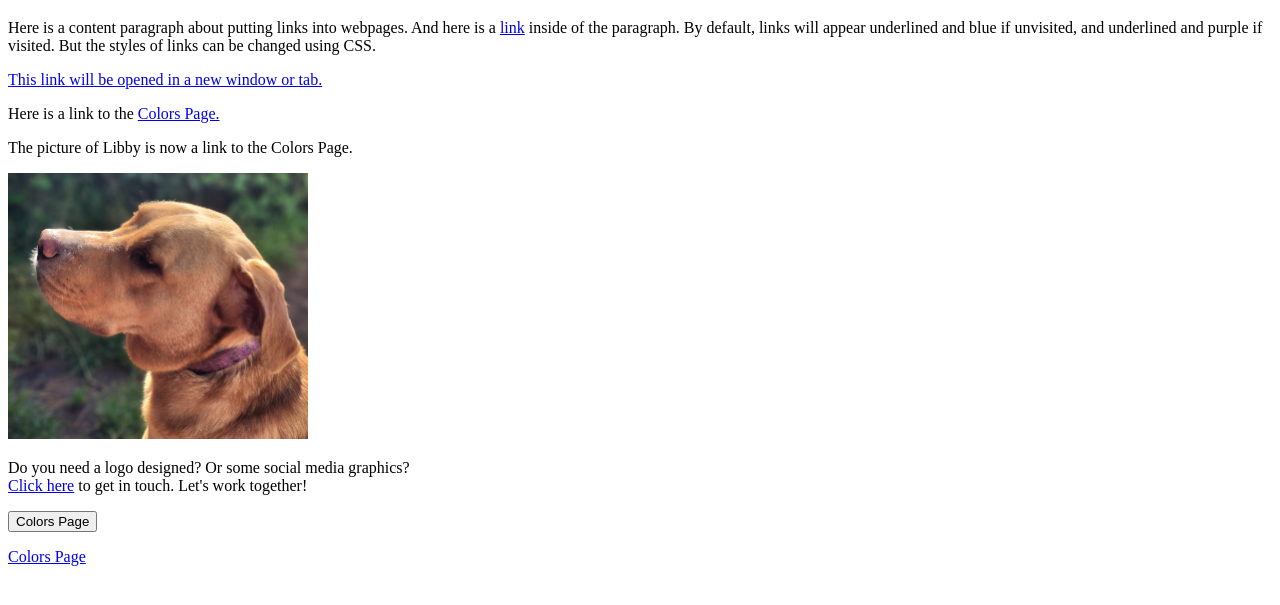
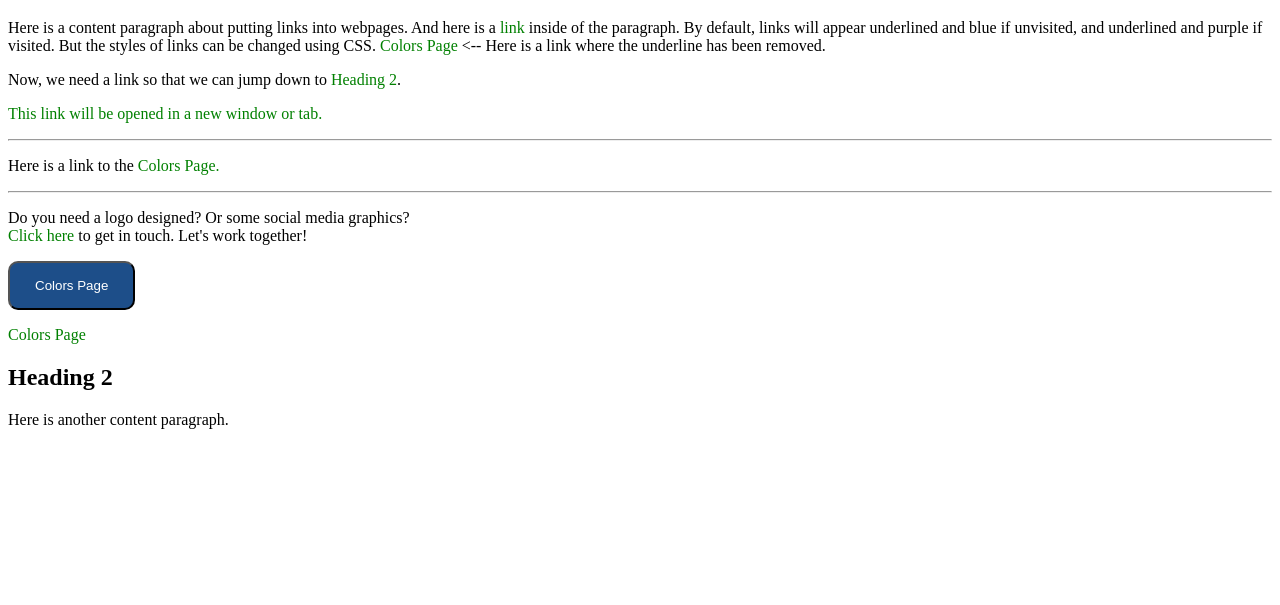
Before and after one commit to emilyjaydot/learnings, a plain HTML site: page site/links.html in a window 1280 px wide. Shown: the part 61-666 px from the top of the page. Drawn offline with Linux system fonts and the light colour scheme.

Commit message:
Links Page Update

```diff
--- a/site/links.html
+++ b/site/links.html
@@ -5,6 +5,28 @@
     <meta http-equiv="X-UA-Compatible" content="IE=edge" />
     <meta name="viewport" content="width=device-width, initial-scale=1.0" />
     <title>Links</title>
+    <style>
+      a:link {
+        color: green;
+        background-color: transparent;
+        text-decoration: none;
+      }
+      a:visited {
+        color: pink;
+        background-color: transparent;
+        text-decoration: none;
+      }
+      a:hover {
+        color: red;
+        background-color: transparent;
+        text-decoration: underline;
+      }
+      a:active {
+        color: yellow;
+        background-color: transparent;
+        text-decoration: underline;
+      }
+    </style>
   </head>
   <body>
     <h1>Hyperlinks on Webpages</h1>
@@ -15,6 +37,12 @@
       By default, links will appear underlined and blue if unvisited, and
       underlined and purple if visited. But the styles of links can be changed
       using CSS.
+      <a href="colors.html" style="text-decoration: none">Colors Page</a> <--
+      Here is a link where the underline has been removed.
+    </p>
+    <p>
+      Now, we need a link so that we can jump down to
+      <a href="#C2">Heading 2</a>.
     </p>
 
     <!-- target attributes specifies where to open the linked document. -->
@@ -23,12 +51,12 @@
         >This link will be opened in a new window or tab.
       </a>
     </p>
-
+    <hr />
     <!-- ^Absolute URLs are the full web address.
         Relative URLs are links to pages within the same website. -->
     <p>Here is a link to the <a href="/colors.html">Colors Page.</a></p>
-
-    <!-- Images can also be links. -->
+    <hr />
+    <!-- Images can also be links. -- />
     <p>The picture of Libby is now a link to the Colors Page.</p>
     <a href="colors.html">
       <img src="libby.jpg" alt="Libby" style="width: 300px" />
@@ -41,8 +69,24 @@
       touch. Let's work together!
     </p>
 
-    <button onclick="document.location='colors.html'">Colors Page</button>
+    <button
+      style="
+        background-color: #1d4e89;
+        color: white;
+        padding: 15px 25px;
+        text-align: center;
+        text-decoration: none;
+        display: inline-block;
+        border-radius: 10px;
+      "
+      onclick="document.location='colors.html'"
+    >
+      Colors Page
+    </button>
 
     <p><a href="colors.html" title="Visit the Colors Page">Colors Page</a></p>
+
+    <h2 id="C2">Heading 2</h2>
+    <p>Here is another content paragraph.</p>
   </body>
 </html>
```
